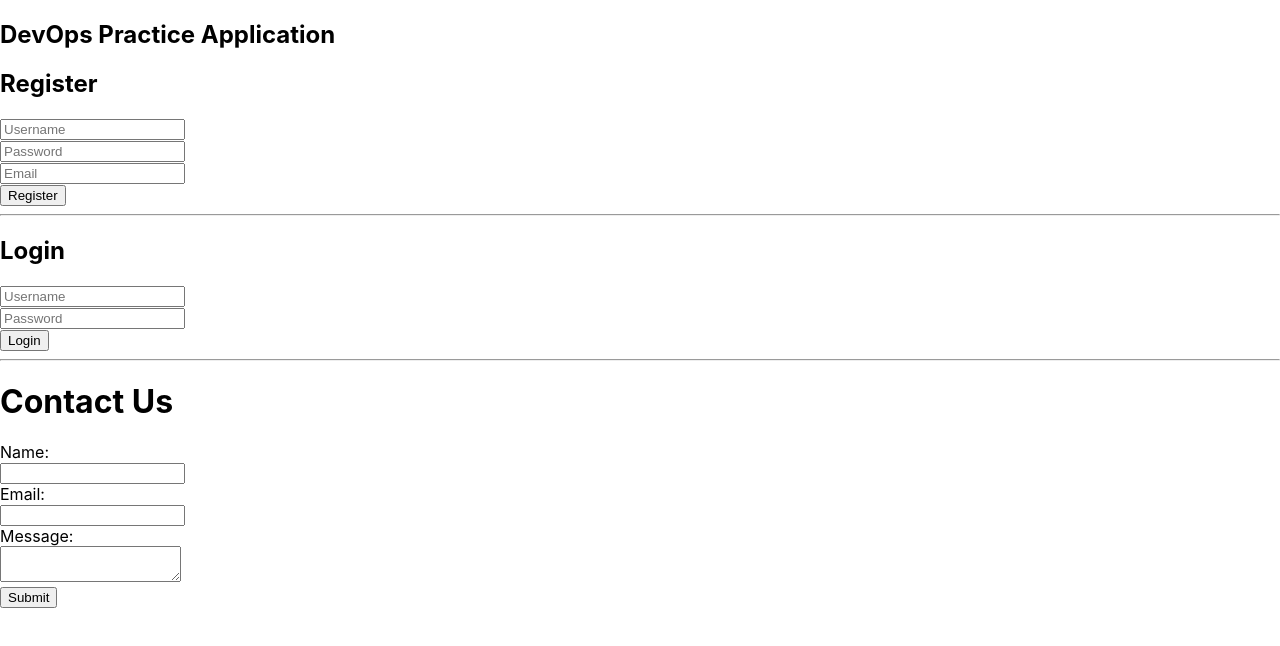
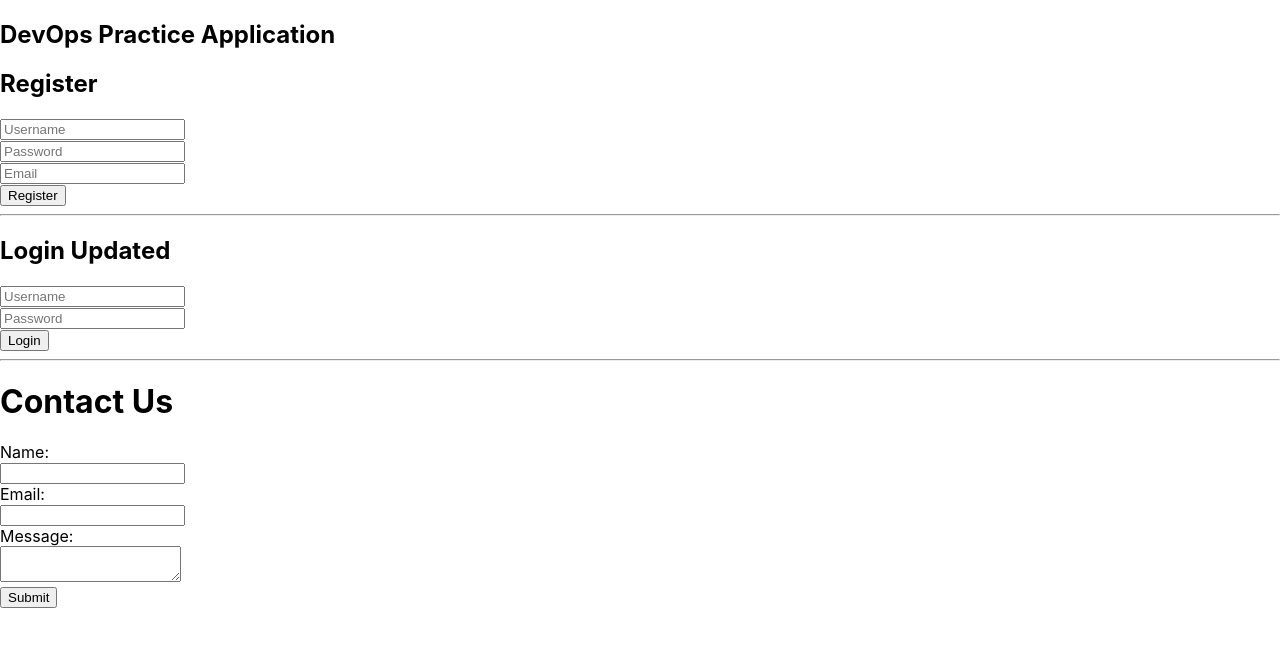
Before and after one commit to Sumit1418/Fullstack-devops-docker, a React (Create React App) app in the folder frontend/: page / in a window 1280 px wide. Shown: the top 646 px of the page. Built offline with nearby package versions, Linux system fonts and the light colour scheme.

Commit message:
Test PR Workflow

```diff
--- a/frontend/src/Login.js
+++ b/frontend/src/Login.js
@@ -25,7 +25,7 @@ function Login() {
 
     return (
         <div>
-            <h2>Login</h2>
+            <h2>Login Updated</h2>
             <input type="text" name="Username" placeholder="Username" onChange={handleChange} /><br />
             <input type="password" name="Password" placeholder="Password" onChange={handleChange} /><br />
             <button onClick={login}>Login</button>
```
